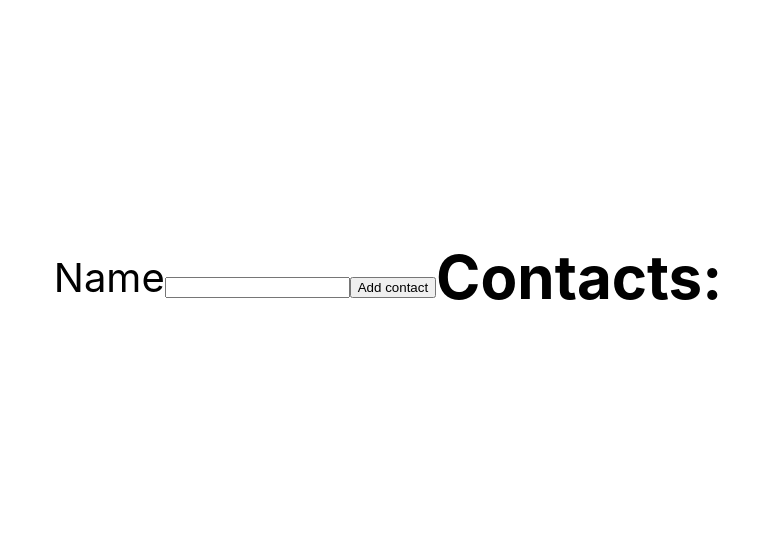
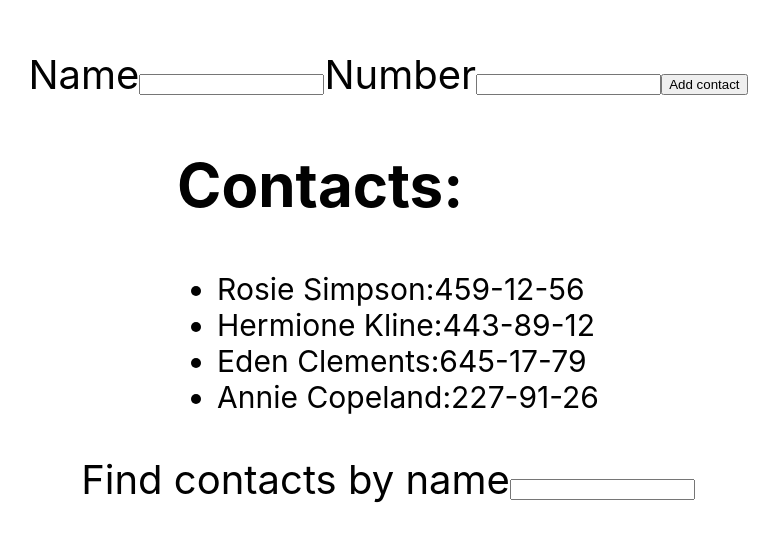
Before and after one commit to Hanna-Pylypenko/goit-react-hw-02-phonebook, a React (Create React App) app: page / in a window 1280 px wide. Shown: the part 123-664 px from the top of the page, without its empty margins (252-1031 px from the left). Built offline with nearby package versions, Linux system fonts and the light colour scheme.

Commit message:
done with adding contacts

```diff
--- a/src/components/App.jsx
+++ b/src/components/App.jsx
@@ -1,27 +1,58 @@
 import React, { Component } from 'react';
 import { ContactsList } from './ContactsList/ContactsList';
+import { nanoid } from 'nanoid';
+// import { ContactsListItem } from './ContactsList/ContactListItem';
 
 export class App extends Component {
   state = {
-    contacts: [],
+    contacts: [
+      { id: 'id-1', name: 'Rosie Simpson', number: '459-12-56' },
+      { id: 'id-2', name: 'Hermione Kline', number: '443-89-12' },
+      { id: 'id-3', name: 'Eden Clements', number: '645-17-79' },
+      { id: 'id-4', name: 'Annie Copeland', number: '227-91-26' },
+    ],
+    filter: '',
     name: '',
     number: '',
   };
+
   inputHandler = evt => {
     const { name, value } = evt.currentTarget;
     this.setState({ [name]: value });
   };
-  onContactInfoSubmit = data => {
-    console.log(data);
-    data.preventDefault();
+  onContactInfoSubmit = evt => {
+    evt.preventDefault();
+    const form = evt.currentTarget;
+    const name = form.elements.name.value;
+    const number = form.elements.number.value;
     const contact = {
-      id: '',
-      name: '',
-      number: '',
+      id: nanoid(),
+      name: name,
+      number: number,
     };
     this.setState(prevState => ({
-      contacts: [contact, ...prevState.contacts],
+      contacts: [...prevState.contacts, contact],
     }));
+    form.reset();
+  };
+  onSearchInputChange = evt => {
+    const searchedName = evt.currentTarget.value;
+    this.setState({ filter: searchedName });
+    console.log(this.state.filter);
+    const matches = this.state.contacts.filter(contact =>
+      contact.name.toLowerCase().includes(this.state.filter.toLowerCase())
+    );
+    console.log(matches);
+    return matches.map(match => {
+      const name = match.name;
+      const number = match.number;
+      const id = match.id;
+      return (
+        <li key={id}>
+          {name}:{number}
+        </li>
+      );
+    });
   };
   render() {
     return (
@@ -29,6 +60,7 @@ export class App extends Component {
         style={{
           height: '100vh',
           display: 'flex',
+          flexDirection: 'column',
           justifyContent: 'center',
           alignItems: 'center',
           fontSize: 40,
@@ -45,7 +77,7 @@ export class App extends Component {
             title="Name may contain only letters, apostrophe, dash and spaces. For example Adrian, Jacob Mercer, Charles de Batz de Castelmore d'Artagnan"
             required
           />
-          {/* <label htmlFor="name">Number</label>
+          <label htmlFor="name">Number</label>
           <input
             onChange={this.inputHandler}
             type="tel"
@@ -53,17 +85,27 @@ export class App extends Component {
             pattern="\+?\d{1,4}?[-.\s]?\(?\d{1,3}?\)?[-.\s]?\d{1,4}[-.\s]?\d{1,4}[-.\s]?\d{1,9}"
             title="Phone number must be digits and can contain spaces, dashes, parentheses and can start with +"
             required
-          /> */}
+          />
           <button className="submitContactBtn" type="submit">
             Add contact
           </button>
         </form>
+
         <div>
           <h2>Contacts:</h2>
           <ul>
             <ContactsList contacts={this.state.contacts} />
           </ul>
         </div>
+        <div>
+          <label htmlFor="filter">Find contacts by name</label>
+          <input
+            type="search"
+            name="filter"
+            id={nanoid()}
+            onChange={this.onSearchInputChange}
+          />
+        </div>
       </div>
     );
   }
--- a/src/components/ContactsList/ContactListItem.jsx
+++ b/src/components/ContactsList/ContactListItem.jsx
@@ -1,3 +1,8 @@
-export const ContactsListItem = ({ contact }) => {
-  return <li>{contact}</li>;
+import css from './ContactsListItem.module.css';
+export const ContactsListItem = ({ name, number }) => {
+  return (
+    <li className={css.contactsListItem}>
+      {name}:{number}
+    </li>
+  );
 };
--- a/src/components/ContactsList/ContactsList.jsx
+++ b/src/components/ContactsList/ContactsList.jsx
@@ -1,7 +1,9 @@
-import { nanoid } from 'nanoid';
 import { ContactsListItem } from './ContactListItem';
 export const ContactsList = ({ contacts }) => {
   return contacts.map(contact => {
-    return <ContactsListItem info={contact} key={nanoid()} />;
+    const name = contact.name;
+    const number = contact.number;
+    const id = contact.id;
+    return <ContactsListItem name={name} number={number} key={id} />;
   });
 };
--- /dev/null
+++ b/src/components/ContactsList/ContactsListItem.module.css
@@ -0,0 +1,3 @@
+.contactsListItem {
+  font-size: 30px;
+}
```
